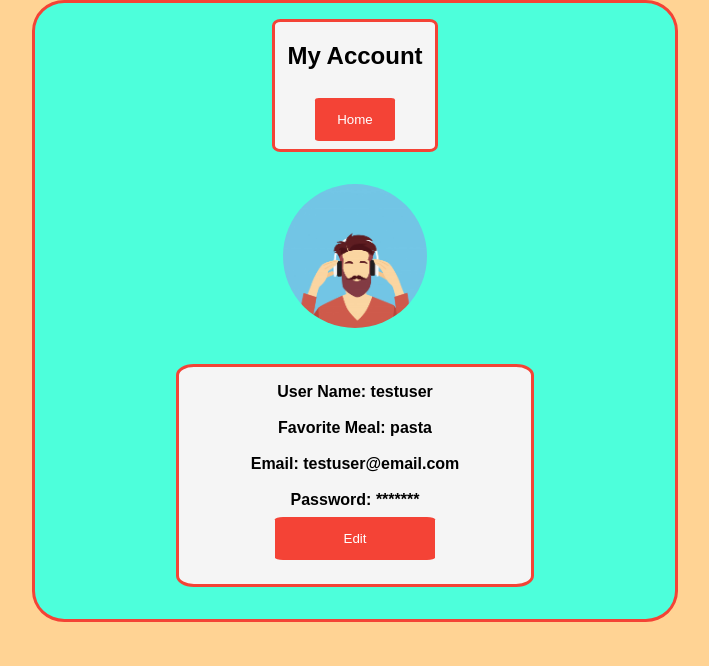
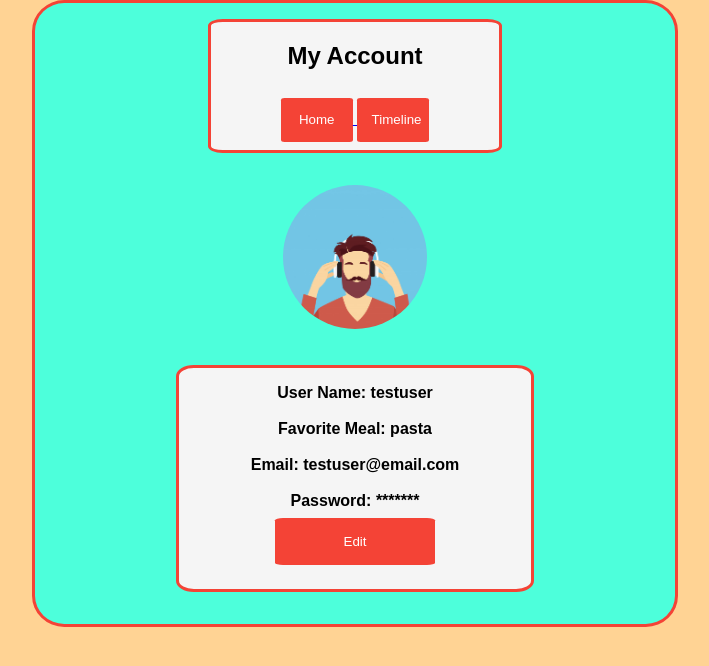
Before and after one commit to markkulube/foodies-share-309, a React (Create React App) app in the folder client/: page /AccountInfo in a window 1280 px wide. Shown: the top 666 px of the page, without its empty margins (285-994 px from the left). Built offline with nearby package versions, Linux system fonts and the light colour scheme.

Commit message:
feat: added navigation buttion to the time line page.

```diff
--- a/client/src/components/AccountInfo/AccountInfo.css
+++ b/client/src/components/AccountInfo/AccountInfo.css
@@ -23,7 +23,7 @@ body {
 #account-info-header {
     border: 3px solid  #f44336;
     border-radius: 5%;
-    width: 25%;
+    width: 45%;
     display: inline-block;
     margin-top: 2.5%;
     background-color: whitesmoke;
@@ -45,13 +45,17 @@ body {
 .container button, #account-info-header button {
   background-color:  #f44336;
   color: white;
-  padding: 14px 20px;
+  padding: 5%;
   margin: 8px 0;
   border: none;
   border-radius: 5%;
   cursor: pointer;
   width: 50%;
   display: inline-block;
+}
+
+#account-info-header button {
+  width: 25%;
 }
 
 .container button:hover {
--- a/client/src/components/AccountInfo/AccountInfo.js
+++ b/client/src/components/AccountInfo/AccountInfo.js
@@ -146,7 +146,10 @@ class AccountInfo extends Component {
                     <div id="account-info-header">
                         <h2>My Account</h2>
                         <Link to={"/"}>  {/* TODO: replace with link to time line */}
-                            <button>Home</button>
+                            <button className={"account-info-nav-buttons"}>Home</button>
+                        </Link>
+                        <Link to={"/Timeline"}>  {/* TODO: replace with link to time line */}
+                            <button className={"account-info-nav-buttons"}>Timeline</button>
                         </Link>
                     </div>
                     <div className="imgcontainer">
```
